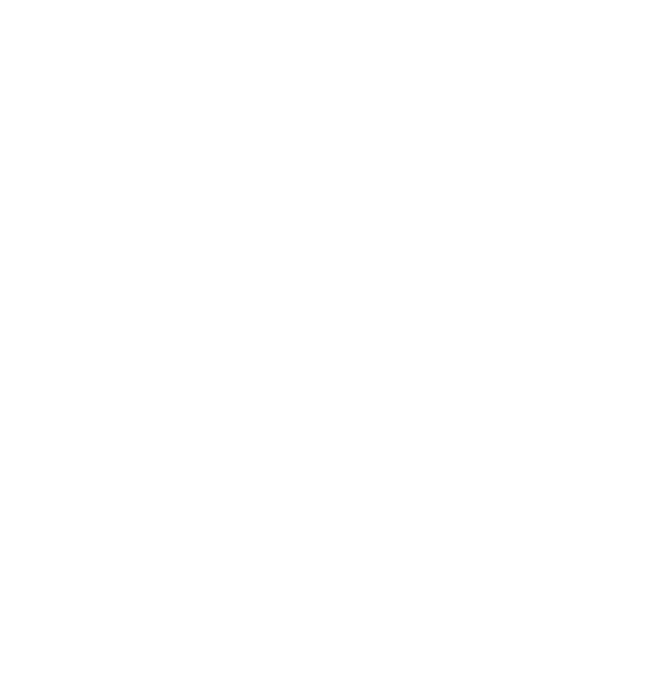
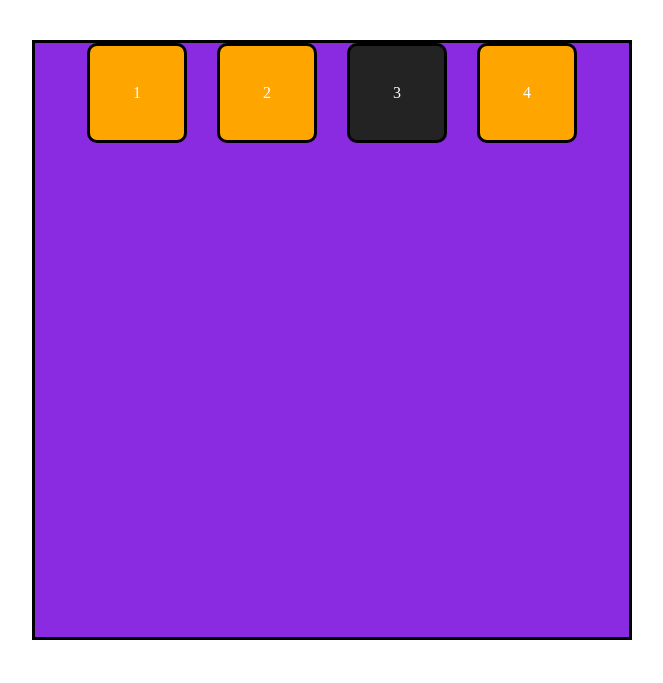
Before and after one commit to neo-wish/fundamentos-desarrollo-web, a plain HTML site: page 04-Flexbox/index.html in a window 1280 px wide. Shown: the whole page, without its empty margins (308-971 px from the left). Drawn offline with Linux system fonts and the light colour scheme.

Commit message:
Flexbox y Metrika

```diff
--- a/04-Flexbox/index.html
+++ b/04-Flexbox/index.html
@@ -0,0 +1,17 @@
+<!DOCTYPE html>
+<html lang="en">
+    <head>
+        <meta charset="UTF-8">
+        <meta name="viewport" content="width=device-width, initial-scale=1.0">
+        <title>FLEXBOX</title>
+        <link rel="stylesheet" href="style.css">
+    </head>
+    <body>
+        <div class="container">
+            <div class="ball">1</div>
+            <div class="ball">2</div>
+            <div class="ball tres">3</div>
+            <div class="ball">4</div>
+        </div>
+    </body>
+</html>
--- a/04-Flexbox/style.css
+++ b/04-Flexbox/style.css
@@ -0,0 +1,35 @@
+*{
+    margin: 0;
+    padding: 0;
+    box-sizing: border-box;
+}
+
+.container{
+    display: flex;
+    flex-direction: row;
+    justify-content: center;
+    flex-wrap: wrap;
+    gap: 30px;
+    width: 600px;
+    height: 600px;
+    background-color: blueviolet;
+    border: 3px solid black;
+    margin: 40px auto;
+}
+
+.ball{
+    display: flex;
+    justify-content: center;
+    align-items: center;
+    width: 100px;
+    height: 100px;
+    background-color: orange;
+    border-radius: 10px;
+    border: 3px solid black;
+    color: white;
+}
+
+.tres{
+    background-color: #232323;
+    align-self: flex-start;
+}
--- /dev/null
+++ b/05-Metrika/style.css
@@ -0,0 +1,75 @@
+*{
+    margin: 0;
+    padding: 0;
+    box-sizing: border-box;
+    list-style: none;
+}
+
+header{
+    padding: 20px 0;
+}
+
+.container-header{
+    display: flex;
+    justify-content: space-between;
+    align-items: center;
+    max-width: 1100px;
+    margin: auto;
+}
+
+nav ul{
+    display: flex;
+}
+
+section{
+    margin-top: 60px;
+}
+.container-content{
+    display: flex;
+    gap: 20px;
+    max-width: 1100px;
+    margin: auto;
+}
+
+.card{
+    display: flex;
+    flex-wrap: wrap;
+    gap: 15px;
+    justify-content: space-between;
+    height: 200px;
+    flex: 1;
+}
+
+.card-box-50{
+    display: flex;
+    justify-content: center;
+    align-items: center;
+    background-color: aqua;
+    width: 46%;
+}
+.card-box-100{
+    display: flex;
+    justify-content: center;
+    align-items: center;
+    background-color: rgb(45, 228, 170);
+    width: 100%;
+}
+
+.middle{
+    background-color: rgb(21, 112, 187);
+    display: flex;
+    justify-content: center;
+    align-items: center;
+}
+
+.green{
+    background-color: rgb(57, 163, 128);
+}
+
+.lemon-green{
+    background-color: rgb(40, 202, 107);
+}
+
+.tomato{
+    background-color: rgb(226, 84, 59);
+}
```
Also changed, not shown: 05-Metrika/index.html (added, +41 -0 lines), index.html (+1 -0 lines).
